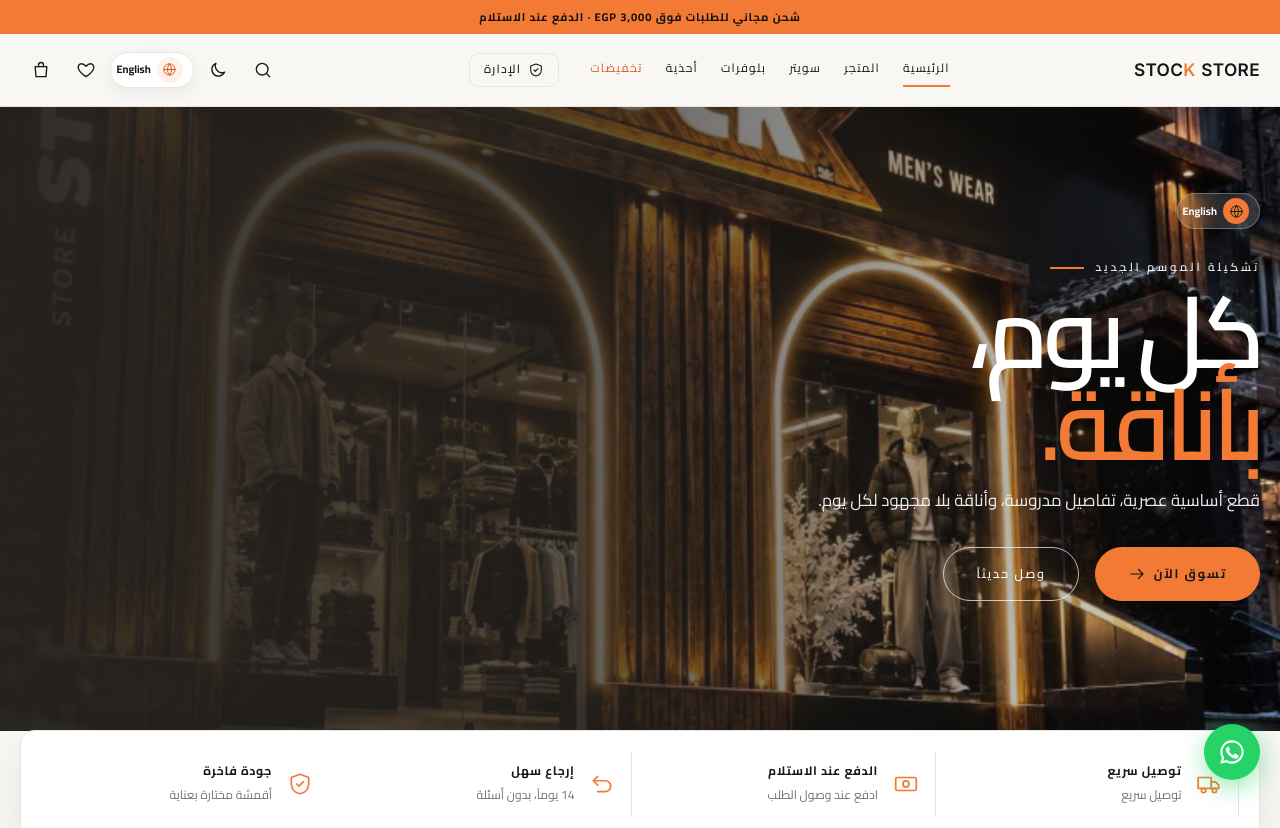
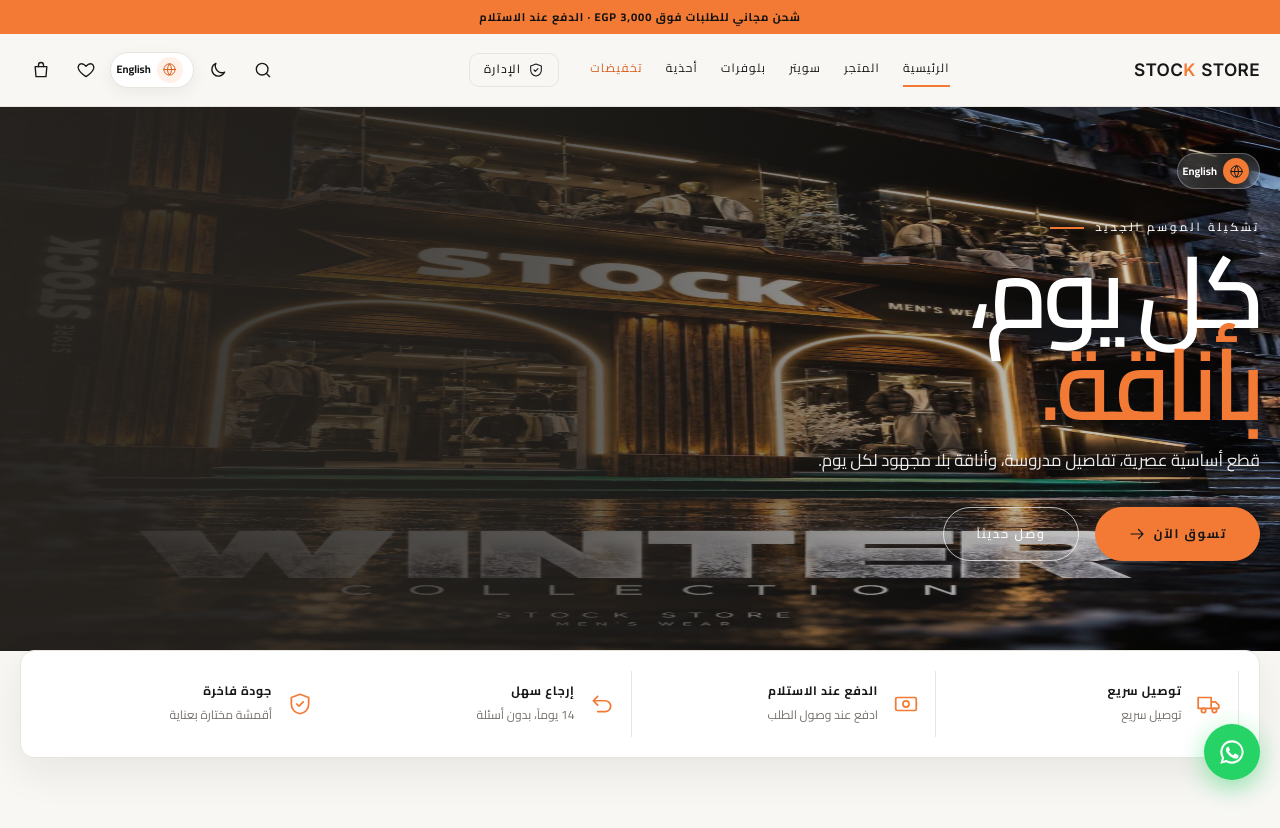
Before and after one commit to 01128567476/stock-store, a React (Vite) app: page / in a window 1280 px wide. Shown: the top 828 px of the page. Built offline with nearby package versions, Linux system fonts and the light colour scheme.

Commit message:
Hero: shorter height (68vh) + full-bleed image (fill, absolute)

```diff
--- a/src/index.css
+++ b/src/index.css
@@ -782,7 +782,7 @@ p { margin: 0 0 1rem; }
 
 .hero {
   position: relative;
-  min-height: min(78vh, 720px);
+  min-height: min(68vh, 640px);
   display: grid;
   grid-template-columns: minmax(0, 1.15fr) minmax(0, 1fr);
   align-items: center;
@@ -815,13 +815,15 @@ p { margin: 0 0 1rem; }
   overflow: hidden;
   background-color: #26231f;
 }
-.hero-media img {
+.hero-media-main {
   display: block;
+  position: absolute;
+  inset: 0;
+  z-index: 1;
   width: 100%;
   height: 100%;
   max-width: none;
-  object-fit: cover;
-  object-position: center;
+  object-fit: fill;
 }
 .lang-toggle {
   display: inline-flex;
@@ -1808,7 +1810,7 @@ p { margin: 0 0 1rem; }
 @media (max-width: 600px) {
   .topbar { min-height: 30px; display: grid; place-items: center; }
   .hero {
-    min-height: max(78vh, 620px);
+    min-height: max(68vh, 540px);
     display: flex;
     align-items: stretch;
     justify-content: center;
@@ -1817,7 +1819,6 @@ p { margin: 0 0 1rem; }
   .hero::after {
     background: linear-gradient(180deg, rgba(38, 35, 31, 0.48), rgba(38, 35, 31, 0.58) 48%, rgba(38, 35, 31, 0.88));
   }
-  .hero-media img { object-position: center; }
   .hero-content { padding: 5rem 1.25rem 2.75rem; }
   .hero h1 { font-size: clamp(2.7rem, 14vw, 4.2rem); line-height: .96; }
   .hero-sub { font-size: .92rem; max-width: 330px; }
--- a/src/pages/Home.jsx
+++ b/src/pages/Home.jsx
@@ -59,7 +59,7 @@ export default function Home() {
           </div>
         </div>
         <div className="hero-media">
-          <img src={IMAGES.hero} alt={t('hero.alt')} width="768" height="1152" fetchpriority="high" decoding="async" />
+          <img className="hero-media-main" src={IMAGES.hero} alt={t('hero.alt')} width="768" height="1152" fetchpriority="high" decoding="async" />
         </div>
       </section>
 
```
